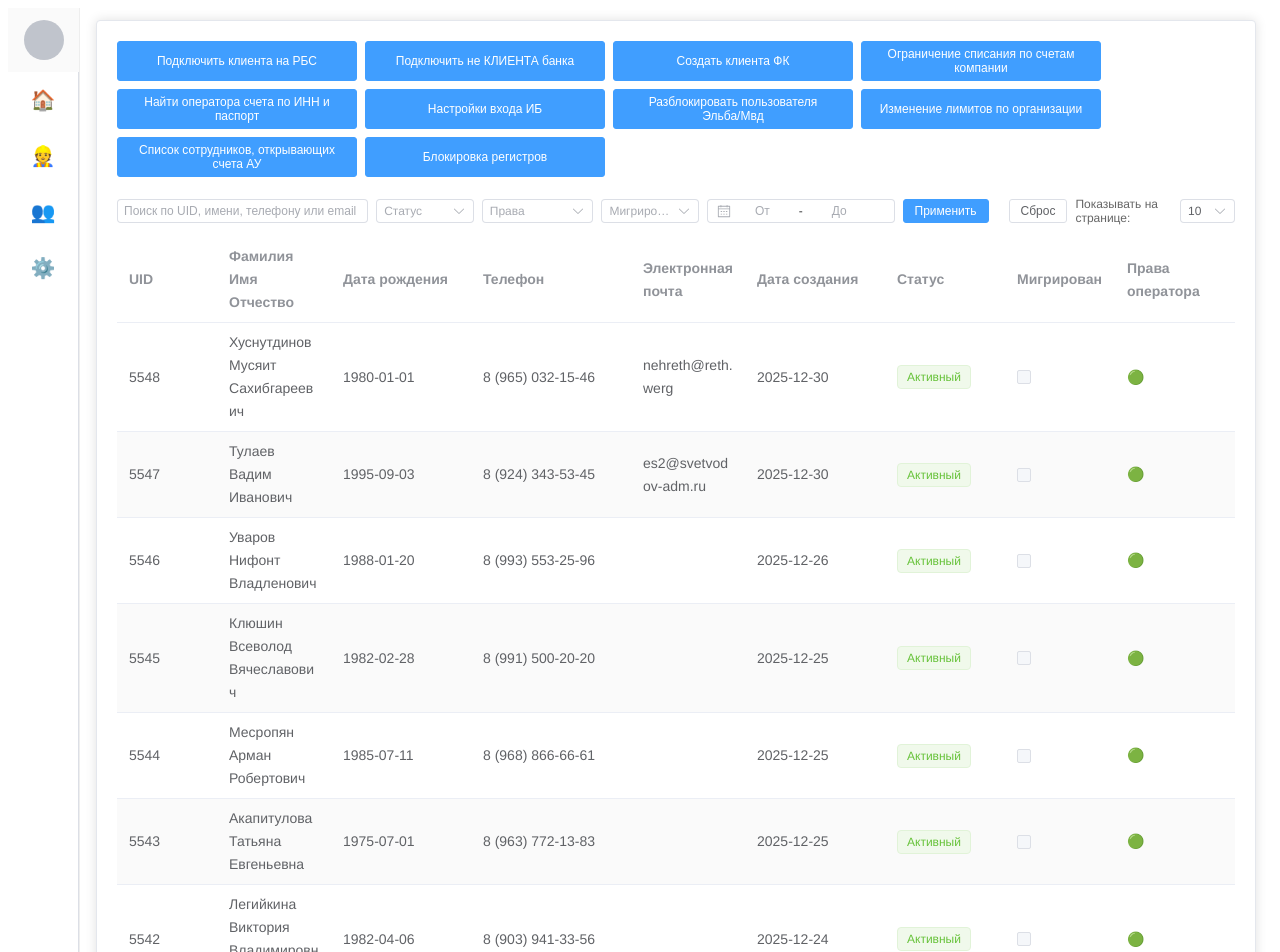
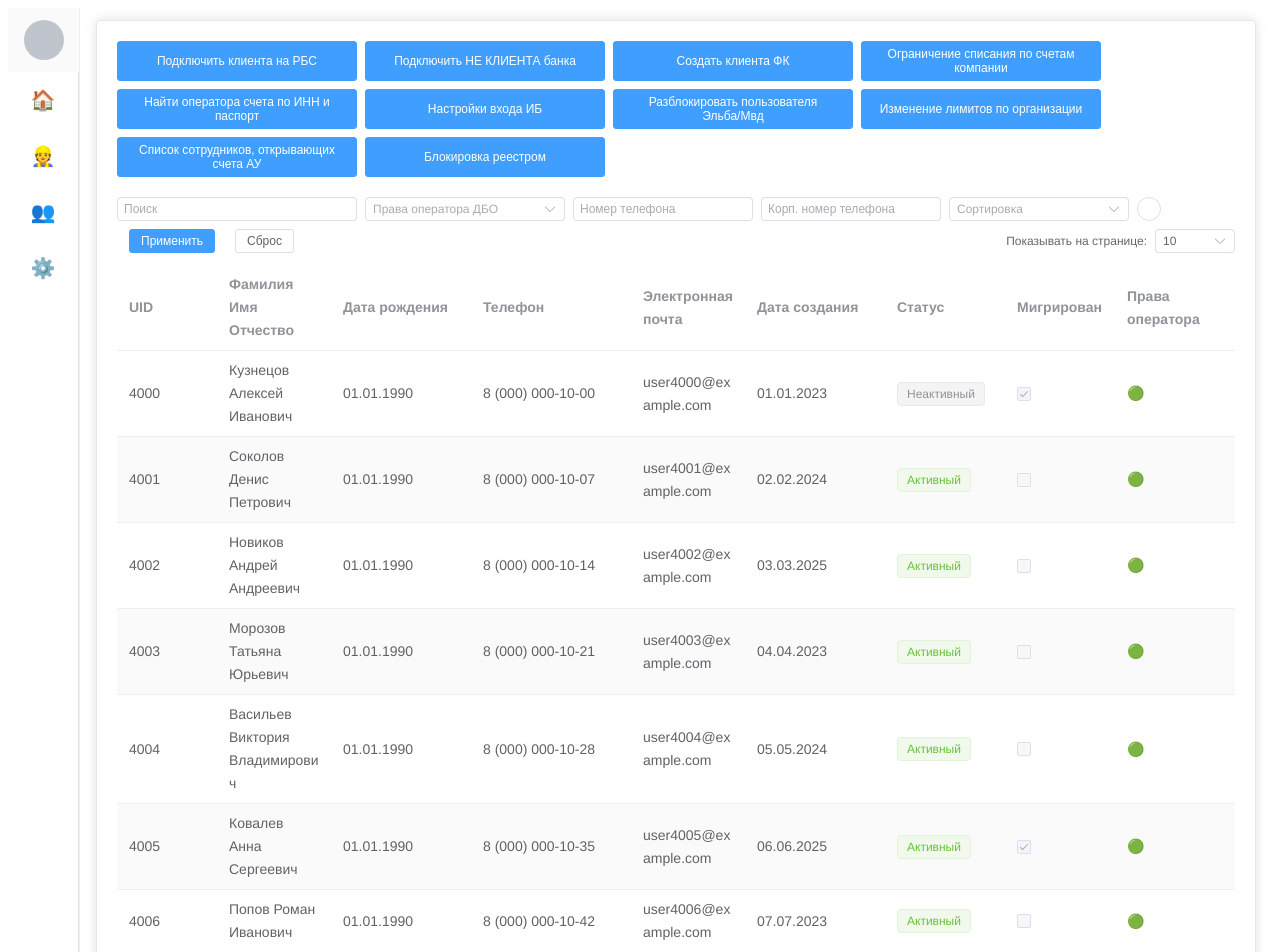
Before and after one commit to mnmsqtsmpl/scbb-admin, a Vue app: page /operators in a window 1280 px wide. Shown: the top 952 px of the page. Built offline with nearby package versions, Linux system fonts and the light colour scheme; sample sign-in values are in the browser's storage.

Commit message:
feat: добавлены новые фильтры по телефону и корпоративному номеру, улучшена сортировка операторов

```diff
--- a/src/pages/Operators.vue
+++ b/src/pages/Operators.vue
@@ -3,7 +3,7 @@
     <el-card>
       <div class="top-actions" style="display:flex; gap:8px; align-items:center; margin-bottom:12px; overflow-x:auto; padding-bottom:8px;">
         <el-button size="small" type="primary" @click="onTopAction('connect_rbs')">Подключить клиента на РБС</el-button>
-        <el-button size="small" type="primary" @click="onTopAction('connect_non_client')">Подключить не КЛИЕНТА банка</el-button>
+        <el-button size="small" type="primary" @click="onTopAction('connect_non_client')">Подключить НЕ КЛИЕНТА банка</el-button>
         <el-button size="small" type="primary" @click="onTopAction('create_fk')">Создать клиента ФК</el-button>
         <el-button size="small" type="primary" @click="onTopAction('limit_restriction')">Ограничение списания по счетам компании</el-button>
         <el-button size="small" type="primary" @click="onTopAction('find_by_inn')">Найти оператора счета по ИНН и паспорт</el-button>
@@ -11,31 +11,28 @@
         <el-button size="small" type="primary" @click="onTopAction('unlock_elba')">Разблокировать пользователя Эльба/Мвд</el-button>
         <el-button size="small" type="primary" @click="onTopAction('change_limits')">Изменение лимитов по организации</el-button>
         <el-button size="small" type="primary" @click="onTopAction('employees_list')">Список сотрудников, открывающих счета АУ</el-button>
-        <el-button size="small" type="primary" @click="onTopAction('block_registers')">Блокировка регистров</el-button>
+        <el-button size="small" type="primary" @click="onTopAction('block_registers')">Блокировка реестром</el-button>
       </div>
 
-      <div class="toolbar" style="display:flex; gap:8px; align-items:center; margin-bottom:12px;">
-        <el-input v-model="filters.search" placeholder="Поиск по UID, имени, телефону или email" size="small" style="width:360px" @keyup.enter.native="onSearch" />
+      <div class="toolbar" style="display:flex; gap:8px; align-items:center; margin-bottom:12px; flex-wrap:wrap">
+        <el-input v-model="filters.search" placeholder="Поиск" size="small" style="width:240px" @keyup.enter.native="onSearch" />
 
-        <el-select v-model="filters.status" placeholder="Статус" size="small" style="width:140px">
-          <el-option label="Все" value="" />
-          <el-option label="Активный" value="active" />
-          <el-option label="Неактивный" value="inactive" />
-        </el-select>
-
-        <el-select v-model="filters.rights" placeholder="Права" size="small" style="width:160px">
+        <el-select v-model="filters.rights" placeholder="Права оператора ДБО" size="small" style="width:200px">
           <el-option label="Все" value="" />
           <el-option label="Оператор" value="operator" />
           <el-option label="Админ" value="admin" />
+          <el-option label="Администратор платежей" value="payments_admin" />
         </el-select>
 
-        <el-select v-model="filters.migrated" placeholder="Мигрирован" size="small" style="width:140px">
-          <el-option label="Все" value="" />
-          <el-option label="Да" :value="true" />
-          <el-option label="Нет" :value="false" />
+        <el-input v-model="filters.phone" placeholder="Номер телефона" size="small" style="width:180px" />
+        <el-input v-model="filters.corpPhone" placeholder="Корп. номер телефона" size="small" style="width:180px" />
+
+        <el-select v-model="filters.sort" placeholder="Сортировка" size="small" style="width:180px">
+          <el-option label="Сортировка по UID (по возрастанию)" value="uid_asc" />
+          <el-option label="Сортировка по UID (по убыванию)" value="uid_desc" />
         </el-select>
 
-        <el-date-picker v-model="filters.createdRange" type="daterange" size="small" unlink-panels range-separator="-" start-placeholder="От" end-placeholder="До" style="width:240px" />
+        <el-button icon="el-icon-close" circle size="small" @click="resetFilters" title="Сброс фильтров" />
 
         <el-button size="small" type="primary" @click="onSearch">Применить</el-button>
         <el-button size="small" @click="resetFilters">Сброс</el-button>
@@ -74,8 +71,13 @@
         </el-table-column>
       </el-table>
 
+      <div ref="bottomSentinel" style="height:1px"></div>
+      <div style="margin-top:8px; text-align:center">
+        <i v-if="loadingMore" class="el-icon-loading" style="font-size:20px"></i>
+      </div>
+
       <div style="display:flex; justify-content:space-between; align-items:center; margin-top:12px">
-        <div class="small-muted">Показано с {{ startItem }} по {{ endItem }} из {{ total }} записей</div>
+        <div class="small-muted">Показано {{ operators.length }} из {{ total }} записей</div>
         <el-pagination :current-page="page" :page-size="perPage" :total="total" layout="prev, pager, next" @current-change="onPageChange" />
       </div>
     </el-card>
@@ -83,7 +85,7 @@
 </template>
 
 <script>
-import { ref, onMounted, computed } from 'vue'
+import { ref, onMounted, computed, onBeforeUnmount } from 'vue'
 import { useRouter } from 'vue-router'
 import { fetchOperators } from '../services/operators'
 
@@ -95,15 +97,25 @@ export default {
     const total = ref(0)
     const page = ref(1)
     const perPage = ref(10)
-    const filters = ref({ search: '', status: '', rights: '', migrated: '', createdRange: null })
+    const filters = ref({ search: '', rights: '', phone: '', corpPhone: '', sort: '', migrated: '', createdRange: null })
 
     const startItem = computed(() => (total.value === 0 ? 0 : (page.value - 1) * perPage.value + 1))
     const endItem = computed(() => Math.min(page.value * perPage.value, total.value))
 
-    async function load() {
-      loading.value = true
+    const loadingMore = ref(false)
+
+    async function load({ reset = true } = {}) {
+      if (reset) {
+        loading.value = true
+        page.value = 1
+      } else {
+        loadingMore.value = true
+      }
+
       const res = await fetchOperators({
         search: filters.value.search,
+        phone: filters.value.phone,
+        corpPhone: filters.value.corpPhone,
         page: page.value,
         perPage: perPage.value,
         status: filters.value.status,
@@ -111,31 +123,46 @@ export default {
         migrated: filters.value.migrated,
         createdFrom: filters.value.createdRange ? filters.value.createdRange[0] : null,
         createdTo: filters.value.createdRange ? filters.value.createdRange[1] : null,
+        sort: filters.value.sort,
       })
-      operators.value = res.items
+
+      if (reset) {
+        operators.value = res.items
+      } else {
+        operators.value = operators.value.concat(res.items)
+      }
+
       total.value = res.total
       loading.value = false
+      loadingMore.value = false
     }
 
     function resetFilters() {
-      filters.value = { search: '', status: '', rights: '', migrated: '', createdRange: null }
+      filters.value = { search: '', rights: '', phone: '', corpPhone: '', sort: '', migrated: '', createdRange: null }
       page.value = 1
-      load()
+      load({ reset: true })
     }
 
     function onSearch() {
       page.value = 1
-      load()
+      load({ reset: true })
     }
 
     function onPageChange(p) {
       page.value = p
-      load()
+      load({ reset: true })
     }
 
     function onPerPageChange() {
       page.value = 1
-      load()
+      load({ reset: true })
+    }
+
+    async function loadMore() {
+      if (loading.value || loadingMore.value) return
+      if (operators.value.length >= total.value) return
+      page.value = page.value + 1
+      await load({ reset: false })
     }
 
     function onEdit(row) {
@@ -161,9 +188,29 @@ export default {
       console.log('Top action clicked:', action)
     }
 
-    onMounted(load)
+    const bottomSentinel = ref(null)
+    let observer = null
 
-    return { operators, loading, onEdit, onDelete, filters, onSearch, page, perPage, onPageChange, total, startItem, endItem, onPerPageChange, onRowClick, resetFilters, onTopAction }
+    onMounted(() => {
+      load({ reset: true })
+
+      // intersection observer for infinite scroll
+      observer = new IntersectionObserver((entries) => {
+        entries.forEach((entry) => {
+          if (entry.isIntersecting) {
+            loadMore()
+          }
+        })
+      }, { root: null, rootMargin: '0px', threshold: 0.1 })
+
+      if (bottomSentinel.value) observer.observe(bottomSentinel.value)
+    })
+
+    onBeforeUnmount(() => {
+      if (observer && bottomSentinel.value) observer.unobserve(bottomSentinel.value)
+    })
+
+    return { operators, loading, onEdit, onDelete, filters, onSearch, page, perPage, onPageChange, total, startItem, endItem, onPerPageChange, onRowClick, resetFilters, onTopAction, bottomSentinel, loadingMore }
   },
 }
 </script>
--- a/src/services/operators.js
+++ b/src/services/operators.js
@@ -1,20 +1,47 @@
 // Mock operator service with simple filtering and pagination
-const MOCK = [
-  { uid: 5548, fullName: 'Хуснутдинов Мусяит Сахибгареевич', dob: '1980-01-01', phone: '8 (965) 032-15-46', email: 'nehreth@reth.werg', createdAt: '2025-12-30', status: 'active', migrated: false, rights: 'operator' },
-  { uid: 5547, fullName: 'Тулаев Вадим Иванович', dob: '1995-09-03', phone: '8 (924) 343-53-45', email: 'es2@svetvodov-adm.ru', createdAt: '2025-12-30', status: 'active', migrated: false, rights: 'operator' },
-  { uid: 5546, fullName: 'Уваров Нифонт Владленович', dob: '1988-01-20', phone: '8 (993) 553-25-96', email: '', createdAt: '2025-12-26', status: 'active', migrated: false, rights: 'operator' },
-  { uid: 5545, fullName: 'Клюшин Всеволод Вячеславович', dob: '1982-02-28', phone: '8 (991) 500-20-20', email: '', createdAt: '2025-12-25', status: 'active', migrated: false, rights: 'operator' },
-  { uid: 5544, fullName: 'Месропян Арман Робертович', dob: '1985-07-11', phone: '8 (968) 866-66-61', email: '', createdAt: '2025-12-25', status: 'active', migrated: false, rights: 'operator' },
-  { uid: 5543, fullName: 'Акапитулова Татьяна Евгеньевна', dob: '1975-07-01', phone: '8 (963) 772-13-83', email: '', createdAt: '2025-12-25', status: 'active', migrated: false, rights: 'operator' },
-  { uid: 5542, fullName: 'Легийкина Виктория Владимировна', dob: '1982-04-06', phone: '8 (903) 941-33-56', email: '', createdAt: '2025-12-24', status: 'active', migrated: false, rights: 'operator' },
-  { uid: 5541, fullName: 'Колесникова Вера Константиновна', dob: '2000-01-01', phone: '8 (007) 970-07-97', email: '', createdAt: '2025-12-24', status: 'active', migrated: false, rights: 'operator' },
-  { uid: 5540, fullName: 'ТочнёноМультик Клиент Тестовый', dob: '1990-12-01', phone: '8 (888) 777-66-55', email: '', createdAt: '2025-12-24', status: 'active', migrated: false, rights: 'operator' },
-  { uid: 5539, fullName: 'Русаков Андрей Николаевич', dob: '1991-05-18', phone: '8 (975) 215-19-32', email: 'Duncan14@gmail.com', createdAt: '2025-12-23', status: 'active', migrated: false, rights: 'operator' },
-]
 
-export async function fetchOperators({ search = '', page = 1, perPage = 10, status = '', rights = '', migrated = '', createdFrom = null, createdTo = null } = {}) {
+function randomInt(seed, min, max) {
+  // simple LCG for deterministic pseudo-randomness
+  let x = (seed * 9301 + 49297) % 233280
+  return min + (x % (max - min + 1))
+}
+
+function formatPhone(n) {
+  const s = String(n).padStart(10, '0')
+  return `8 (${s.slice(0,3)}) ${s.slice(3,6)}-${s.slice(6,8)}-${s.slice(8,10)}`
+}
+
+function randomDate(seed, startYear = 2023, endYear = 2025) {
+  const year = startYear + (seed % (endYear - startYear + 1))
+  const month = 1 + (seed % 12)
+  const day = 1 + (seed % 28)
+  return `${String(day).padStart(2,'0')}.${String(month).padStart(2,'0')}.${year}`
+}
+
+const FIRST = ['Алексей','Денис','Андрей','Татьяна','Виктория','Анна','Роман','Сергей','Дмитрий','Анастасия']
+const LAST = ['Иванов','Петров','Смирнов','Кузнецов','Соколов','Новиков','Морозов','Васильев','Ковалев','Попов']
+const MID = ['Иванович','Петрович','Андреевич','Юрьевич','Владимирович','Сергеевич']
+
+const MOCK = Array.from({ length: 300 }).map((_, idx) => {
+  const uid = 4000 + idx
+  const f = FIRST[idx % FIRST.length]
+  const l = LAST[(idx + 3) % LAST.length]
+  const m = MID[idx % MID.length]
+  const fullName = `${l} ${f} ${m}`
+  const phoneSeed = idx * 7 + 1000
+  const corpSeed = idx * 11 + 2000
+  const phone = formatPhone(phoneSeed)
+  const corpPhone = formatPhone(corpSeed)
+  const createdAt = randomDate(idx)
+  const rights = idx % 10 === 0 ? 'admin' : (idx % 7 === 0 ? 'payments_admin' : 'operator')
+  const migrated = idx % 5 === 0
+  const status = idx % 17 === 0 ? 'inactive' : 'active'
+  return { uid, fullName, dob: '01.01.1990', phone, corpPhone, email: `user${uid}@example.com`, createdAt, status, migrated, rights }
+})
+
+export async function fetchOperators({ search = '', phone = '', corpPhone = '', page = 1, perPage = 10, status = '', rights = '', migrated = '', createdFrom = null, createdTo = null, sort = '' } = {}) {
   // simulate network
-  await new Promise((r) => setTimeout(r, 250))
+  await new Promise((r) => setTimeout(r, 200))
 
   let items = MOCK.slice()
 
@@ -24,6 +51,16 @@ export async function fetchOperators({ search = '', page = 1, perPage = 10, stat
     items = items.filter((it) =>
       String(it.uid).includes(s) || it.fullName.toLowerCase().includes(s) || it.phone.toLowerCase().includes(s) || (it.email || '').toLowerCase().includes(s)
     )
+  }
+
+  if (phone) {
+    const p = String(phone).trim().toLowerCase()
+    items = items.filter((it) => it.phone.toLowerCase().includes(p))
+  }
+
+  if (corpPhone) {
+    const p = String(corpPhone).trim().toLowerCase()
+    items = items.filter((it) => it.corpPhone.toLowerCase().includes(p))
   }
 
   if (status) {
@@ -43,13 +80,19 @@ export async function fetchOperators({ search = '', page = 1, perPage = 10, stat
   const to = createdTo ? new Date(createdTo) : null
   if (from || to) {
     items = items.filter((it) => {
-      const d = new Date(it.createdAt)
+      // createdAt is dd.mm.yyyy
+      const parts = it.createdAt.split('.')
+      const d = new Date(`${parts[2]}-${parts[1]}-${parts[0]}`)
       if (from && to) return d >= from && d <= to
       if (from) return d >= from
       if (to) return d <= to
       return true
     })
   }
+
+  // sorting
+  if (sort === 'uid_asc') items.sort((a,b) => a.uid - b.uid)
+  if (sort === 'uid_desc') items.sort((a,b) => b.uid - a.uid)
 
   const total = items.length
   const start = (page - 1) * perPage
```
